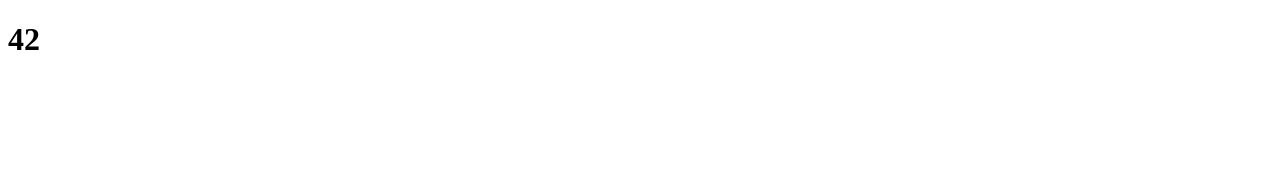
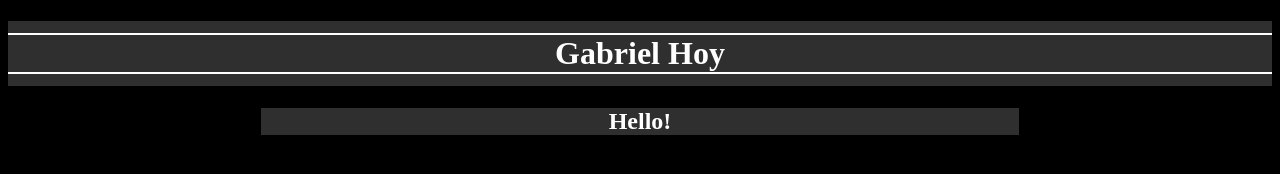
Before and after one commit to GabrielHoy-LC/portfolio, a plain HTML site: page index.html in a window 1280 px wide. Drawn offline with Linux system fonts and the light colour scheme.

Commit message:
new file:   index.css 	modified:   index.html

```diff
--- /dev/null
+++ b/index.css
@@ -0,0 +1,22 @@
+body {
+	background-color: black;
+}
+
+.title {
+	color: white;
+	text-align:center;
+	background-color: #2f2f2f;
+	padding-top: 12px;
+	padding-bottom:12px;
+}
+.FXTitleLine {
+	text-align:center;
+	background-color:#ffffff;
+	width: 100%;
+	height: 2px;
+	margin: 0px 0px;
+}
+
+.textContainer {
+	background-color: #2f2f2f;
+}
--- a/index.html
+++ b/index.html
@@ -1,7 +1,19 @@
 <!DOCTYPE html>
 
 <html>
-  <body>
-    <h1>42</h1>
-  </body>
+	<head>
+		<meta name="viewport" content="width=device-width, initial-scale=1.0">
+		<link rel="stylesheet" href="index.css"></link>
+	</head>
+
+	<body>
+		<h1 class="title">
+			<p class="FXTitleLine"></p>
+			Gabriel Hoy
+			<p class="FXTitleLine"></p>
+		</h1>
+		<div class="textContainer" style="width: 60%; margin: auto; clear: left;">
+			<h2 style="width: 40%; text-align:center; margin: auto; color:white;">Hello!</h2>
+		</div>
+	</body>
 </html>
```
